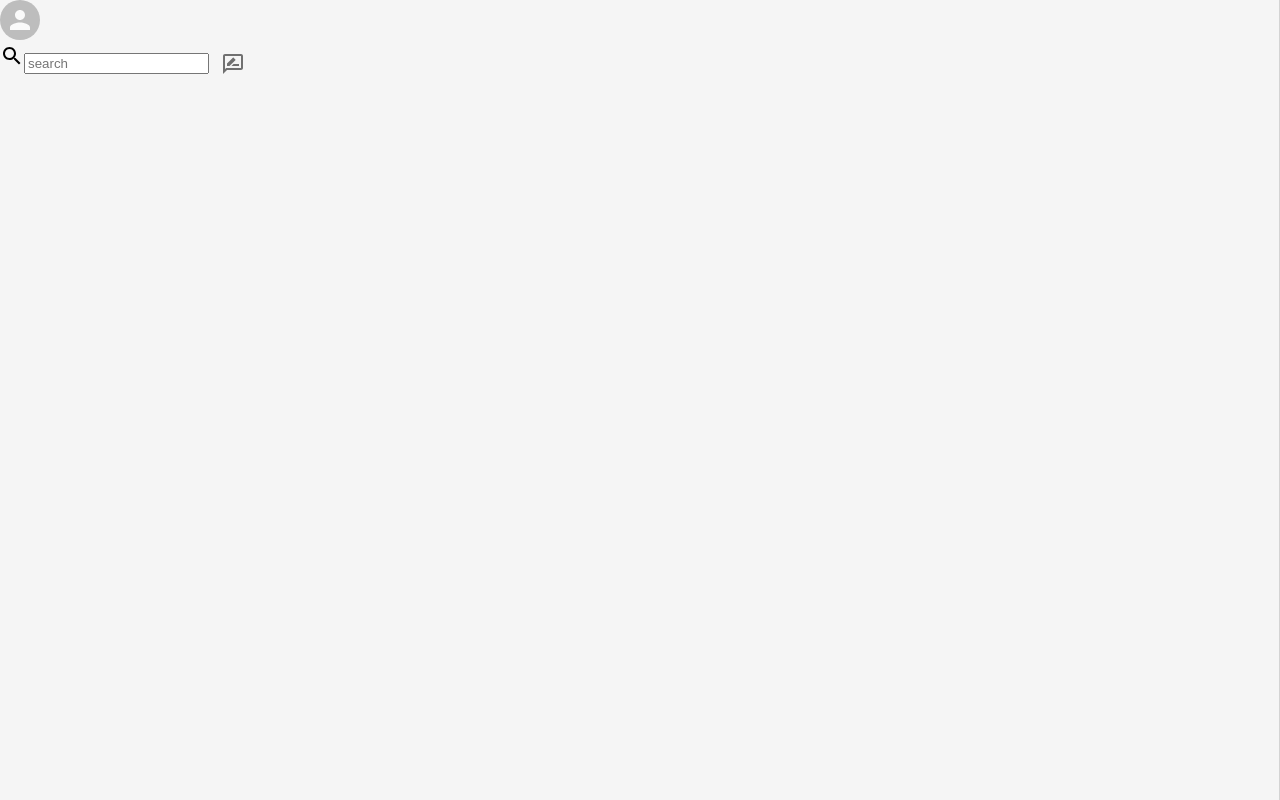
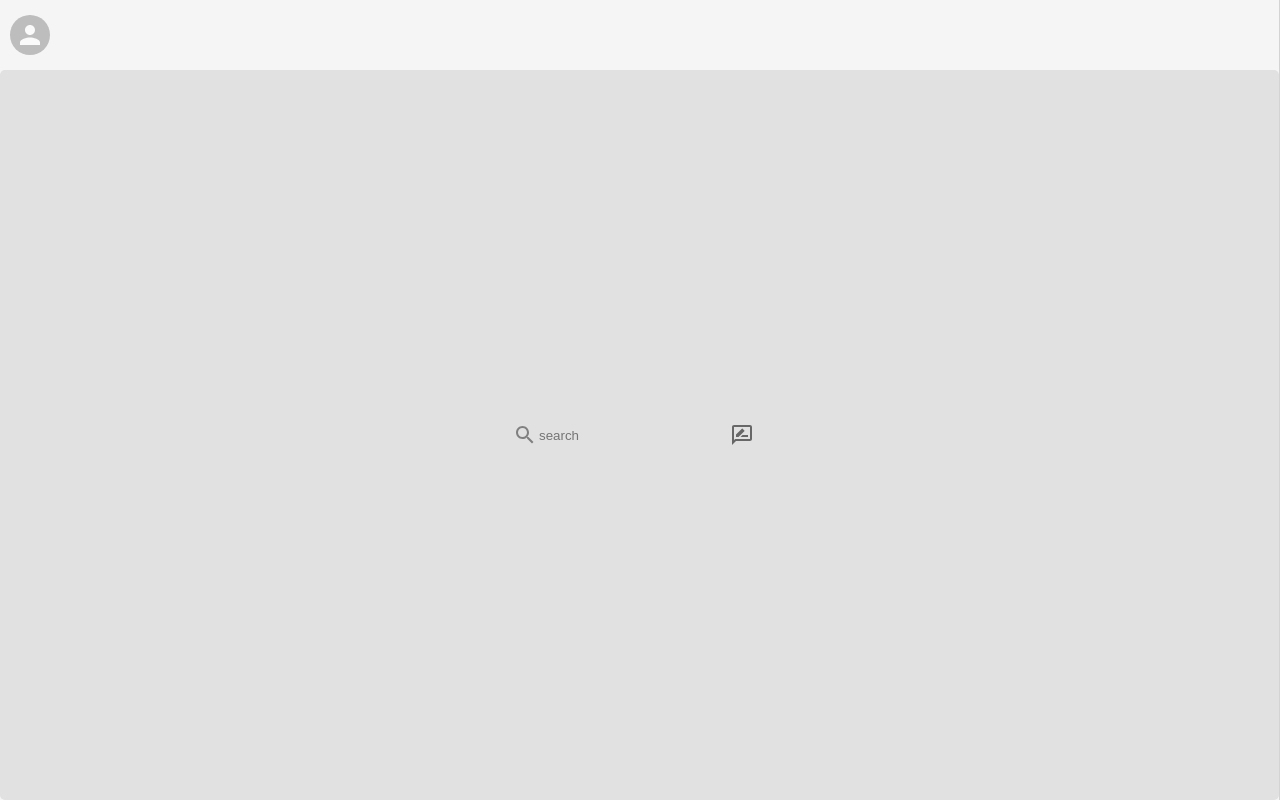
Before and after one commit to bbmattieu9/iMessage-clone, a React (Create React App) app: page / in a window 1280 px wide. Built offline with nearby package versions, Linux system fonts and the light colour scheme.

Commit message:
[Sidebar] set css rules fo rsidebar icons

```diff
--- a/src/Sidebar.css
+++ b/src/Sidebar.css
@@ -6,3 +6,30 @@
     background-color: #f5f5f5;
     border-right: 1px solid lightgray;
 }
+
+.sidebar__header {
+    display: flex;
+    align-items: center;
+    padding: 10px;
+    height: 50px;
+}
+
+.sidebar__avatar {
+    cursor: pointer;
+    margin: 10px;
+}
+
+.sidebar__input {
+    display: flex;
+    align-items: center;
+    justify-content: center;
+    flex: 1;
+     background-color: #e1e1e1;
+     color: gray;
+     border-radius: 5px;
+}
+
+.sidebar__input > input {
+    border: none;
+    background: transparent;
+}
```
Also changed, not shown: src/Chat.js (deleted, +0 -11 lines), src/Chat.css (deleted).
